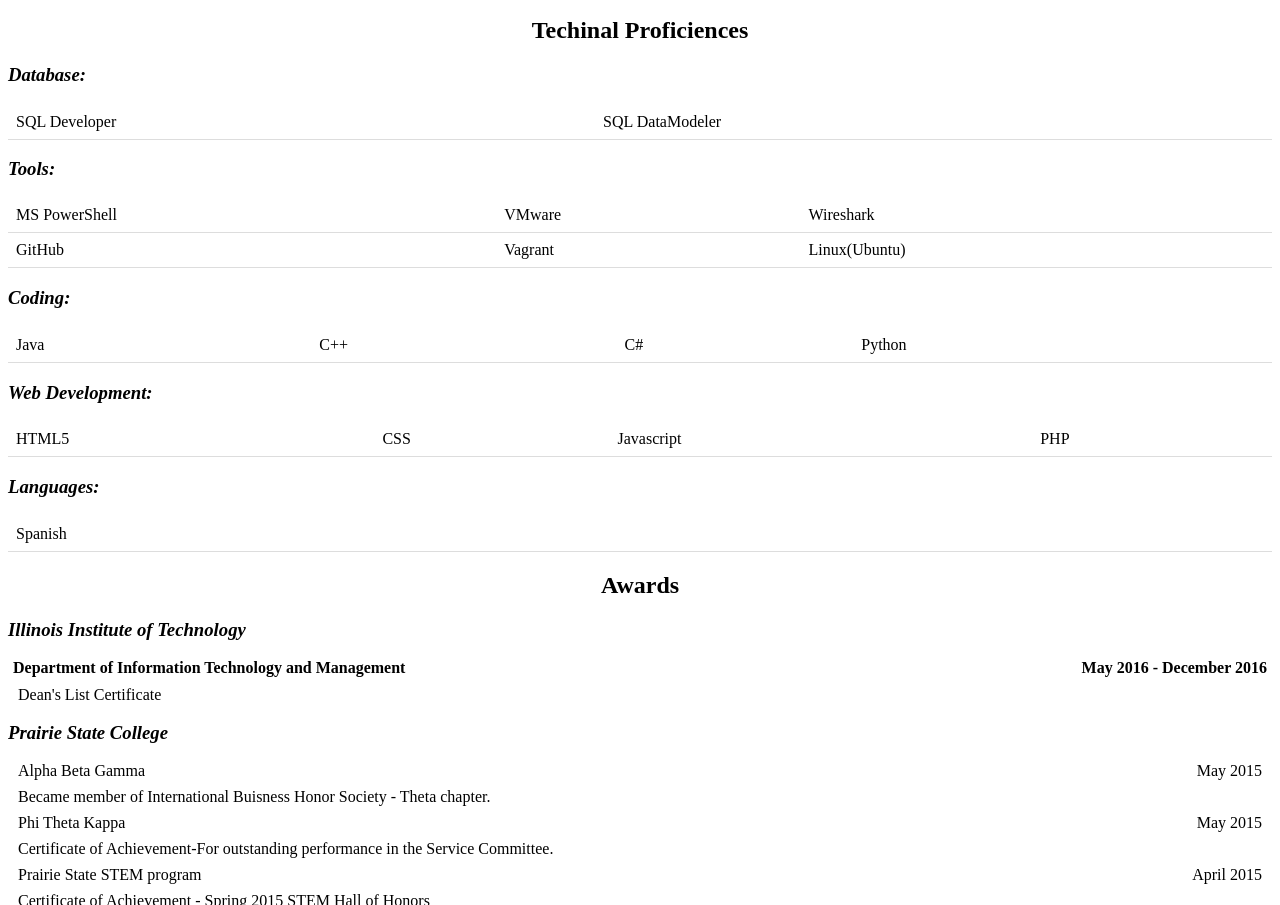
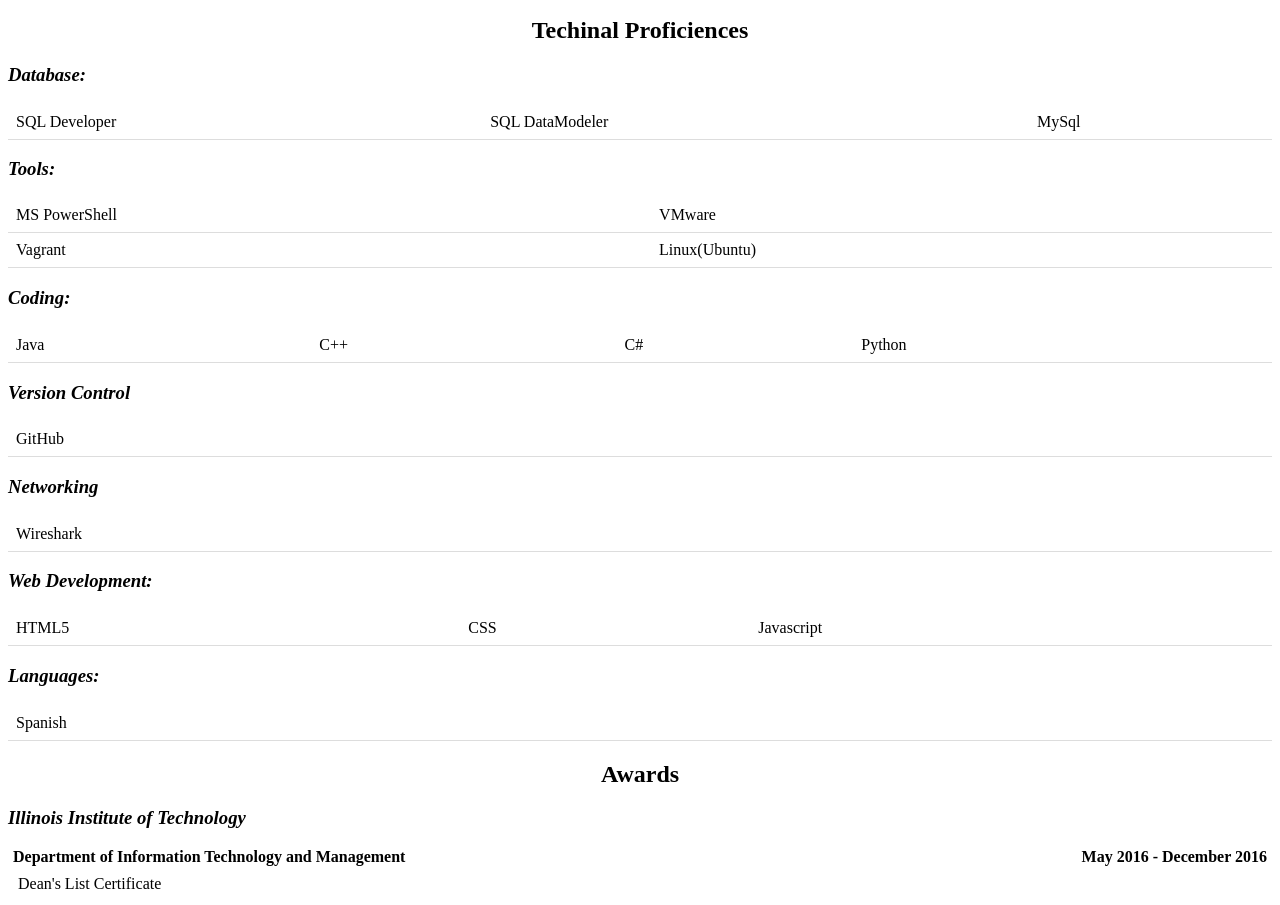
Before and after one commit to agomez15/agomez15.github.io, a plain HTML site: page Resume.html in a window 1280 px wide. Shown: the part 1644-2549 px from the top of the page. Drawn offline with Linux system fonts and the light colour scheme.

Commit message:
add mysql, rm php, add network
rm php from web design, Added mysql under databases, moved wireshark to network category

```diff
--- a/Resume.html
+++ b/Resume.html
@@ -103,6 +103,7 @@
 	 <tr>
 		 <td>SQL Developer</td>
 		 <td>SQL DataModeler</td>
+		 <td>MySql</td>
 		 <tr>
 	</table>
  <h3>Tools:</h3>
@@ -110,14 +111,10 @@
  	<tr>
  		<td>MS PowerShell</td>
  		<td>VMware</td>
- 		<td>Wireshark</td>
  	</tr>
- 		 <td>GitHub</td>
  		 <td>Vagrant</td>
  		 <td>Linux(Ubuntu)</td>
  </table>
-
-
  <h3>Coding:</h3>
  <table>
 	 <tr>
@@ -127,14 +124,24 @@
 		  <td>Python</td>
 		</tr>
 </table>
-
+<h3>Version Control</h3>
+<table>
+	<tr>
+	<td>GitHub</td>
+	</tr>
+</table>
+<h3>Networking</h3>
+<table>
+	<tr>
+	<td>Wireshark</td>
+	</tr>
+</table>
 <h3>Web Development:</h3>
 <table>
 	<tr>
 		<td>HTML5</td>
 		<td>CSS</td>
 		<td>Javascript</td>
-		<td>PHP</td>
 	</tr>
 </table>
  <h3>Languages:</h3>
```
